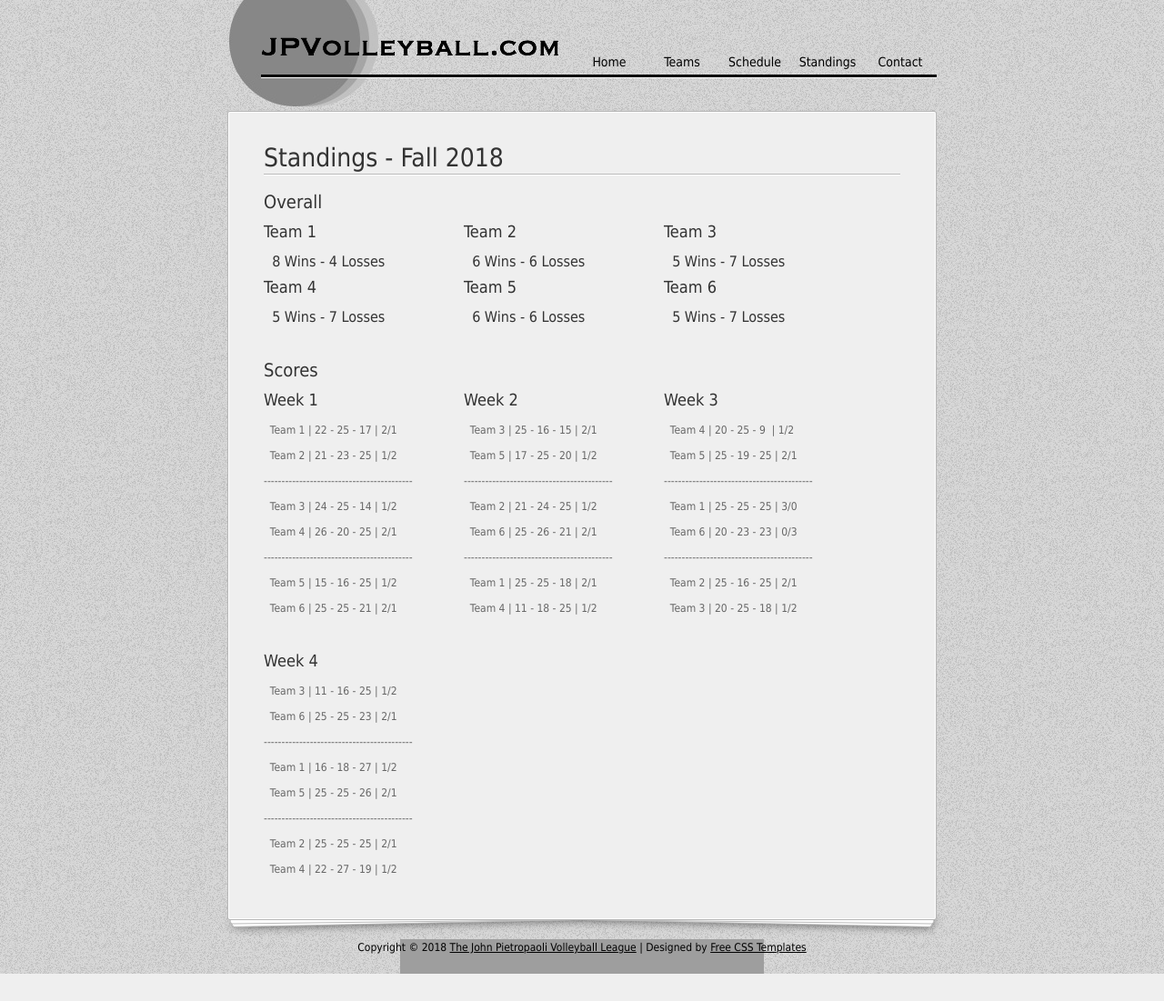
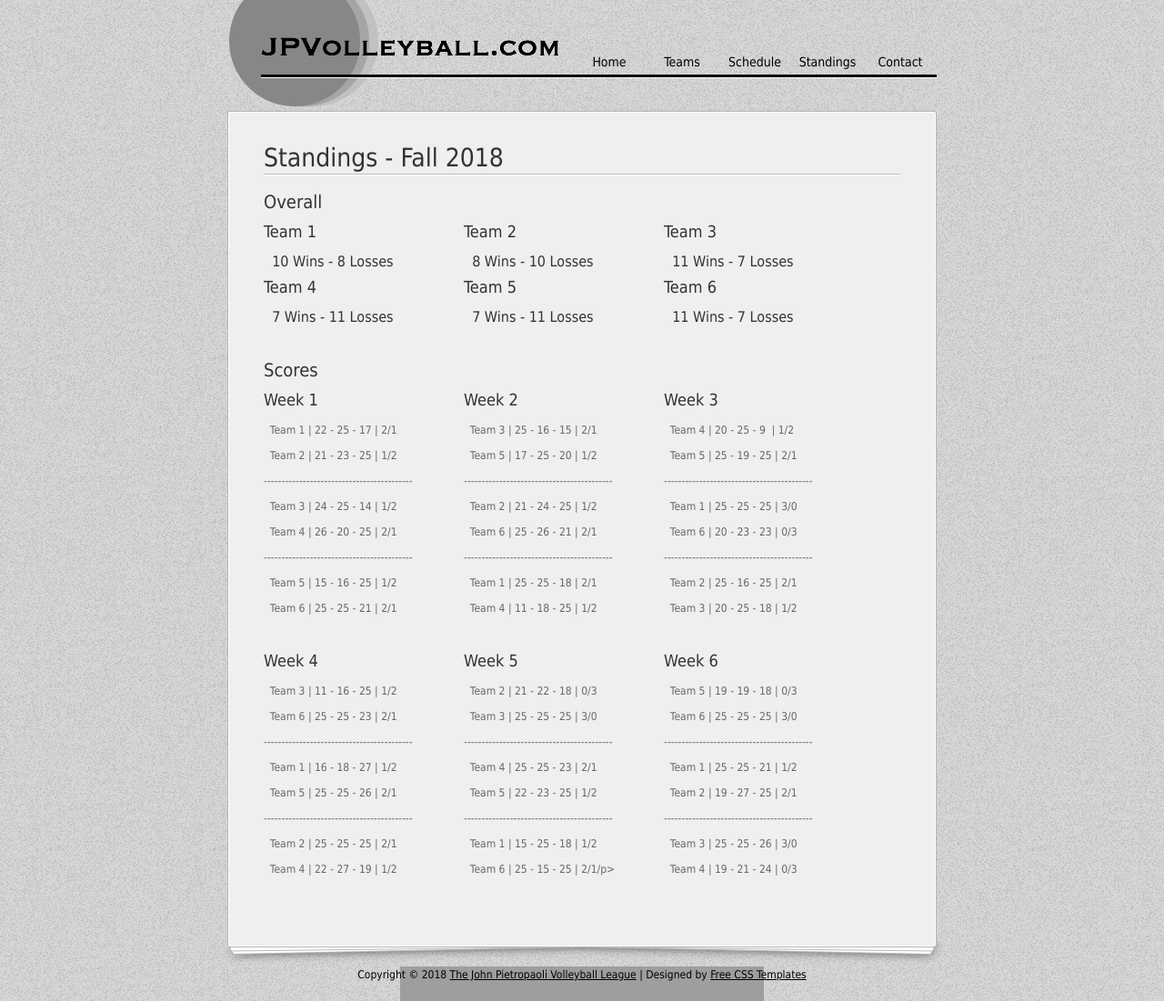
Before and after one commit to PyDrew/jpvolleyball, a Flask app: page /standings in a window 1280 px wide. Shown: the whole page at 91% size. Before the commit the page ends 1071 px from the top, so only its background shows below. Run offline with Flask 2, Linux system fonts and the light colour scheme; some libraries are stand-ins or nearby versions; grey boxes are pictures that could not be loaded.

Commit message:
Week 5 and 6 standings

```diff
--- a/templates/standings.html
+++ b/templates/standings.html
@@ -5,27 +5,27 @@
           	<h3>Overall</h3>
             <div class="col_w220 float_l">
               <h4>Team 1</h4>
-              <h5>&nbsp;&nbsp;8 Wins - 4 Losses</h5>
+              <h5>&nbsp;&nbsp;10 Wins - 8 Losses</h5>
             </div>
             <div class="col_w220 float_l">
               <h4>Team 2</h4>
-              <h5>&nbsp;&nbsp;6 Wins - 6 Losses</h5>
+              <h5>&nbsp;&nbsp;8 Wins - 10 Losses</h5>
             </div>
             <div class="col_w220 float_l">
               <h4>Team 3</h4>
-              <h5>&nbsp;&nbsp;5 Wins - 7 Losses</h5>
+              <h5>&nbsp;&nbsp;11 Wins - 7 Losses</h5>
             </div>
             <div class="col_w220 float_l">
               <h4>Team 4</h4>
-              <h5>&nbsp;&nbsp;5 Wins - 7 Losses</h5>
+              <h5>&nbsp;&nbsp;7 Wins - 11 Losses</h5>
             </div>
             <div class="col_w220 float_l">
               <h4>Team 5</h4>
-              <h5>&nbsp;&nbsp;6 Wins - 6 Losses</h5>
+              <h5>&nbsp;&nbsp;7 Wins - 11 Losses</h5>
             </div>
             <div class="col_w220 float_l">
               <h4>Team 6</h4>
-              <h5>&nbsp;&nbsp;5 Wins - 7 Losses</h5>
+              <h5>&nbsp;&nbsp;11 Wins - 7 Losses</h5>
             </div>
 <!--
             <div class="col_w220 float_l">
@@ -80,30 +80,30 @@
             <p>&nbsp;&nbsp;Team 2&nbsp;|&nbsp;25 - 25 - 25&nbsp;|&nbsp;2/1</p>
             <p>&nbsp;&nbsp;Team 4&nbsp;|&nbsp;22 - 27 - 19&nbsp;|&nbsp;1/2</p>
           </div>
-<!--
           <div class="col_w220 float_l">
             <h4>Week 5</h4>
-              <p>&nbsp;&nbsp;Team 2&nbsp;|&nbsp;21 - 19 - 19&nbsp;|&nbsp;0/3</p>
+            <p>&nbsp;&nbsp;Team 2&nbsp;|&nbsp;21 - 22 - 18&nbsp;|&nbsp;0/3</p>
             <p>&nbsp;&nbsp;Team 3&nbsp;|&nbsp;25 - 25 - 25&nbsp;|&nbsp;3/0</p>
             <p>------------------------------------------</p>
-              <p>&nbsp;&nbsp;Team 4&nbsp;|&nbsp;21 - 26 - 25&nbsp;|&nbsp;1/2</p>
-              <p>&nbsp;&nbsp;Team 5&nbsp;|&nbsp;25 - 24 - 27&nbsp;|&nbsp;2/1</p>
+            <p>&nbsp;&nbsp;Team 4&nbsp;|&nbsp;25 - 25 - 23&nbsp;|&nbsp;2/1</p>
+            <p>&nbsp;&nbsp;Team 5&nbsp;|&nbsp;22 - 23 - 25&nbsp;|&nbsp;1/2</p>
             <p>------------------------------------------</p>
-              <p>&nbsp;&nbsp;Team 1&nbsp;|&nbsp;25 - 23 - 25&nbsp;|&nbsp;2/1</p>
-              <p>&nbsp;&nbsp;Team 6&nbsp;|&nbsp;21 - 25 - 22&nbsp;|&nbsp;1/2</p>
+            <p>&nbsp;&nbsp;Team 1&nbsp;|&nbsp;15 - 25 - 18&nbsp;|&nbsp;1/2</p>
+            <p>&nbsp;&nbsp;Team 6&nbsp;|&nbsp;25 - 15 - 25&nbsp;|&nbsp;2/1/p>
           </div>
           <div class="col_w220 float_l">
             <h4>Week 6</h4>
-              <p>&nbsp;&nbsp;Team 5&nbsp;|&nbsp;25 - 25 - 25&nbsp;|&nbsp;3/0</p>
-              <p>&nbsp;&nbsp;Team 6&nbsp;|&nbsp;16 - 19 - 13&nbsp;|&nbsp;0/3</p>
+            <p>&nbsp;&nbsp;Team 5&nbsp;|&nbsp;19 - 19 - 18&nbsp;|&nbsp;0/3</p>
+            <p>&nbsp;&nbsp;Team 6&nbsp;|&nbsp;25 - 25 - 25&nbsp;|&nbsp;3/0</p>
             <p>------------------------------------------</p>
-              <p>&nbsp;&nbsp;Team 1&nbsp;|&nbsp;16 - 25 - 25&nbsp;|&nbsp;1/2</p>
-              <p>&nbsp;&nbsp;Team 2&nbsp;|&nbsp;25 - 16 - 27&nbsp;|&nbsp;2/1</p>
+            <p>&nbsp;&nbsp;Team 1&nbsp;|&nbsp;25 - 25 - 21&nbsp;|&nbsp;1/2</p>
+            <p>&nbsp;&nbsp;Team 2&nbsp;|&nbsp;19 - 27 - 25&nbsp;|&nbsp;2/1</p>
             <p>------------------------------------------</p>
-              <p>&nbsp;&nbsp;Team 3&nbsp;|&nbsp;25 - 25 - 21&nbsp;|&nbsp;2/1</p>
-              <p>&nbsp;&nbsp;Team 4&nbsp;|&nbsp;23 - 20 - 25&nbsp;|&nbsp;1/2</p>
+            <p>&nbsp;&nbsp;Team 3&nbsp;|&nbsp;25 - 25 - 26&nbsp;|&nbsp;3/0</p>
+            <p>&nbsp;&nbsp;Team 4&nbsp;|&nbsp;19 - 21 - 24&nbsp;|&nbsp;0/3</p>
             </div>
           <div class="cleaner h30"></div>
+<!--
             <div class="col_w220 float_l">
             <h4>Week 7</h4>
               <p>&nbsp;&nbsp;Team 1&nbsp;|&nbsp;25 - 14 - 23&nbsp;|&nbsp;1/2</p>
```
Lines whose indentation alone changed are shown as unchanged.
